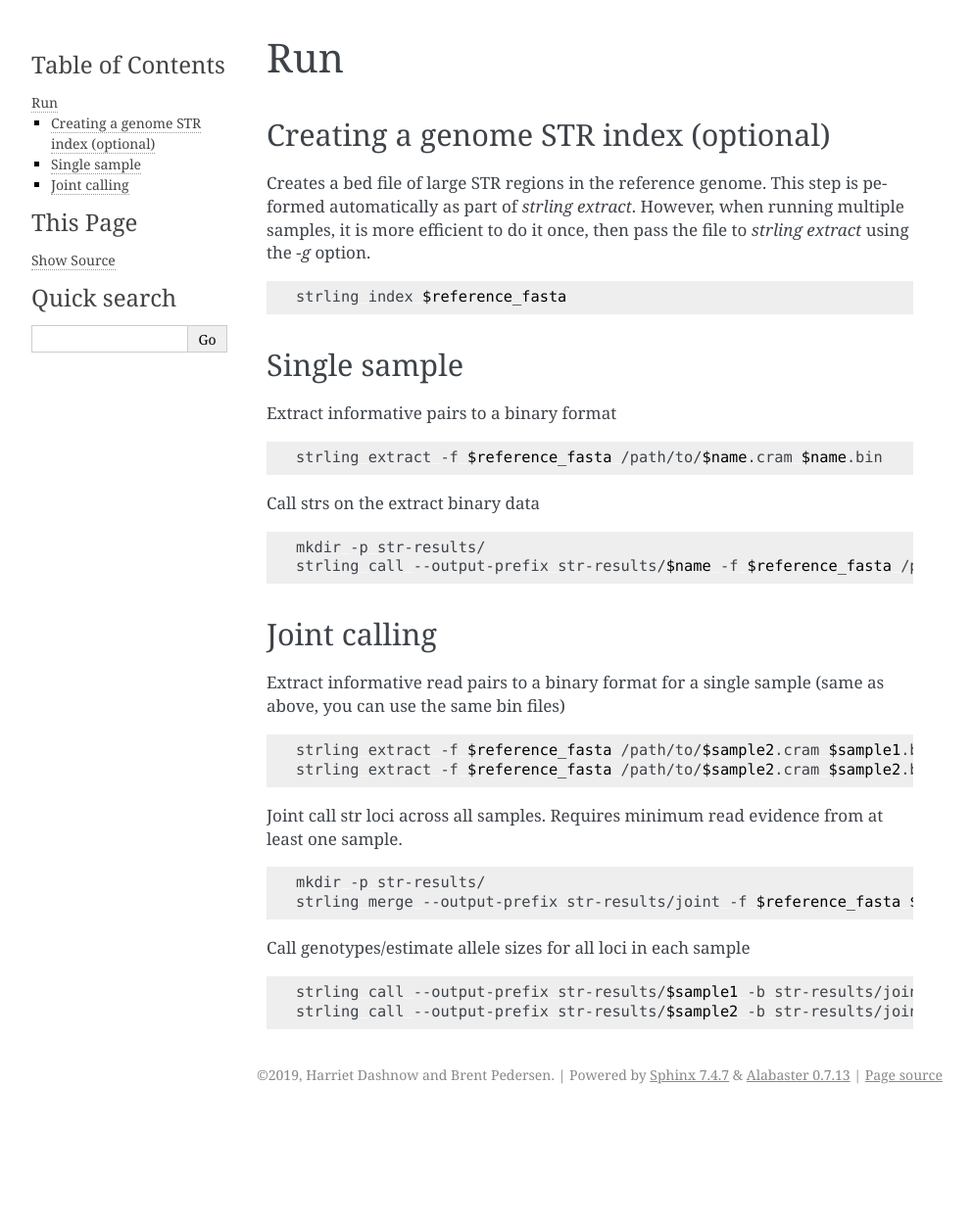
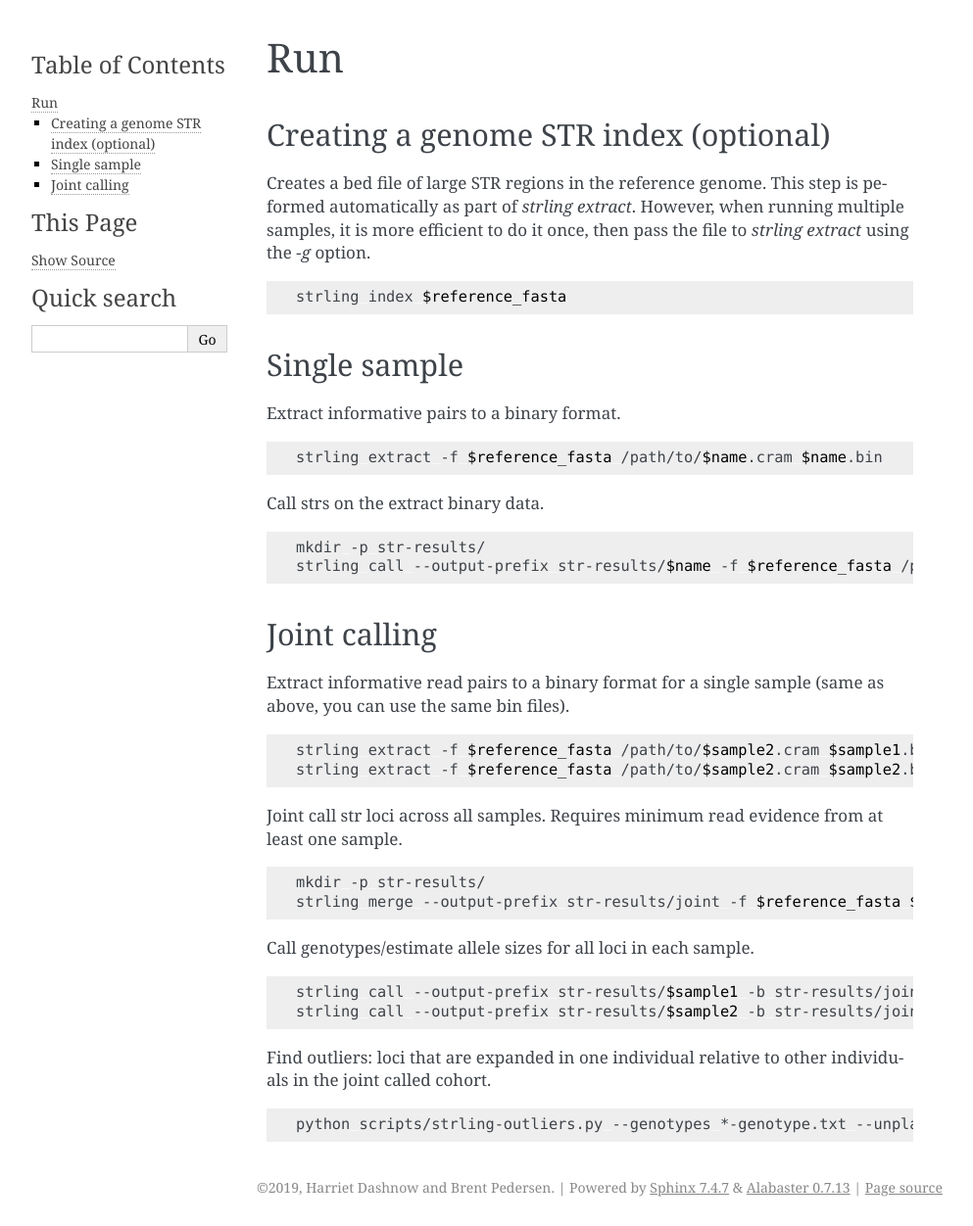
Before and after one commit to quinlan-lab/STRling, a Sphinx documentation site: the page built from docs/source/run.rst, in a window 1280 px wide. Shown: the whole page at 98% size, without its empty margins (148-1141 px from the left). Built offline with Sphinx 7.4.7, drawn with Linux system fonts in a browser that asks for light colours; before the commit the page ends 1137 px from its top, so only the background shows below that.

Commit message:
update docs with conda install and outlier script

```diff
--- a/docs/source/index.rst
+++ b/docs/source/index.rst
@@ -14,7 +14,6 @@ STRling (pronounced like “sterling”) is a method to detect large STR expansi
 
    install
    run
-   install
    outputs
    test
    debug
--- a/docs/source/run.rst
+++ b/docs/source/run.rst
@@ -17,13 +17,13 @@ Creates a bed file of large STR regions in the reference genome. This step is pe
 Single sample
 -------------
 
-Extract informative pairs to a binary format
+Extract informative pairs to a binary format.
 
 .. code-block:: bash
 
   strling extract -f $reference_fasta /path/to/$name.cram $name.bin
 
-Call strs on the extract binary data
+Call strs on the extract binary data.
 
 .. code-block:: bash
 
@@ -34,7 +34,7 @@ Call strs on the extract binary data
 Joint calling
 -------------
 
-Extract informative read pairs to a binary format for a single sample (same as above, you can use the same bin files)
+Extract informative read pairs to a binary format for a single sample (same as above, you can use the same bin files).
 
 .. code-block:: bash
 
@@ -48,9 +48,15 @@ Joint call str loci across all samples. Requires minimum read evidence from at l
   mkdir -p str-results/
   strling merge --output-prefix str-results/joint -f $reference_fasta $sample1.bin $sample2.bin
 
-Call genotypes/estimate allele sizes for all loci in each sample
+Call genotypes/estimate allele sizes for all loci in each sample.
 
 .. code-block:: bash
 
   strling call --output-prefix str-results/$sample1 -b str-results/joint-bounds.txt -f $reference_fasta /path/to/$sample1.cram $sample1.bin
   strling call --output-prefix str-results/$sample2 -b str-results/joint-bounds.txt -f $reference_fasta /path/to/$sample2.cram $sample2.bin
+
+Find outliers: loci that are expanded in one individual relative to other individuals in the joint called cohort.
+
+.. code-block:: bash
+
+  python scripts/strling-outliers.py --genotypes *-genotype.txt --unplaced *-unplaced.txt
```
Also changed, not shown: docs/source/install.rst (+9 -0 lines).
